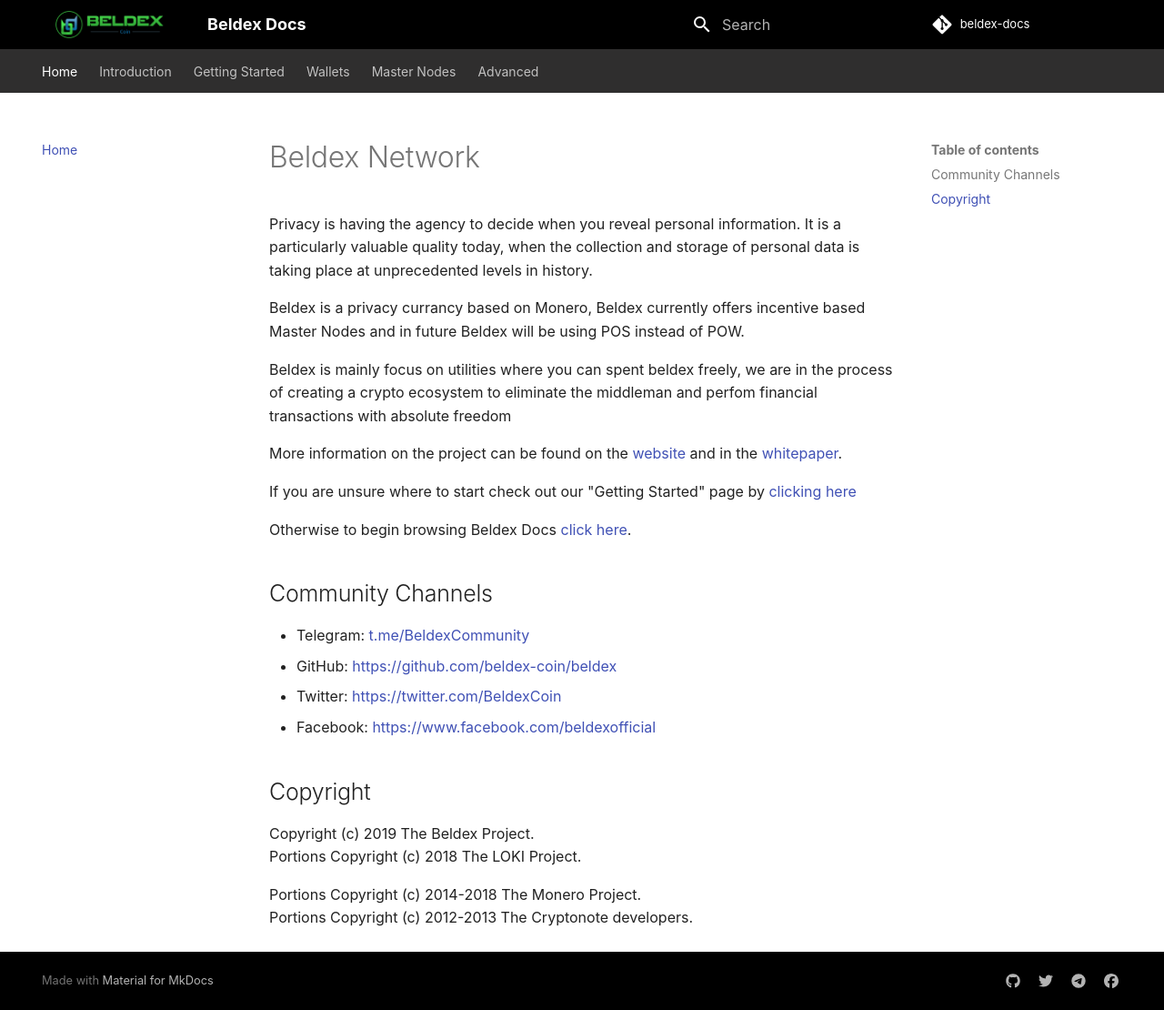
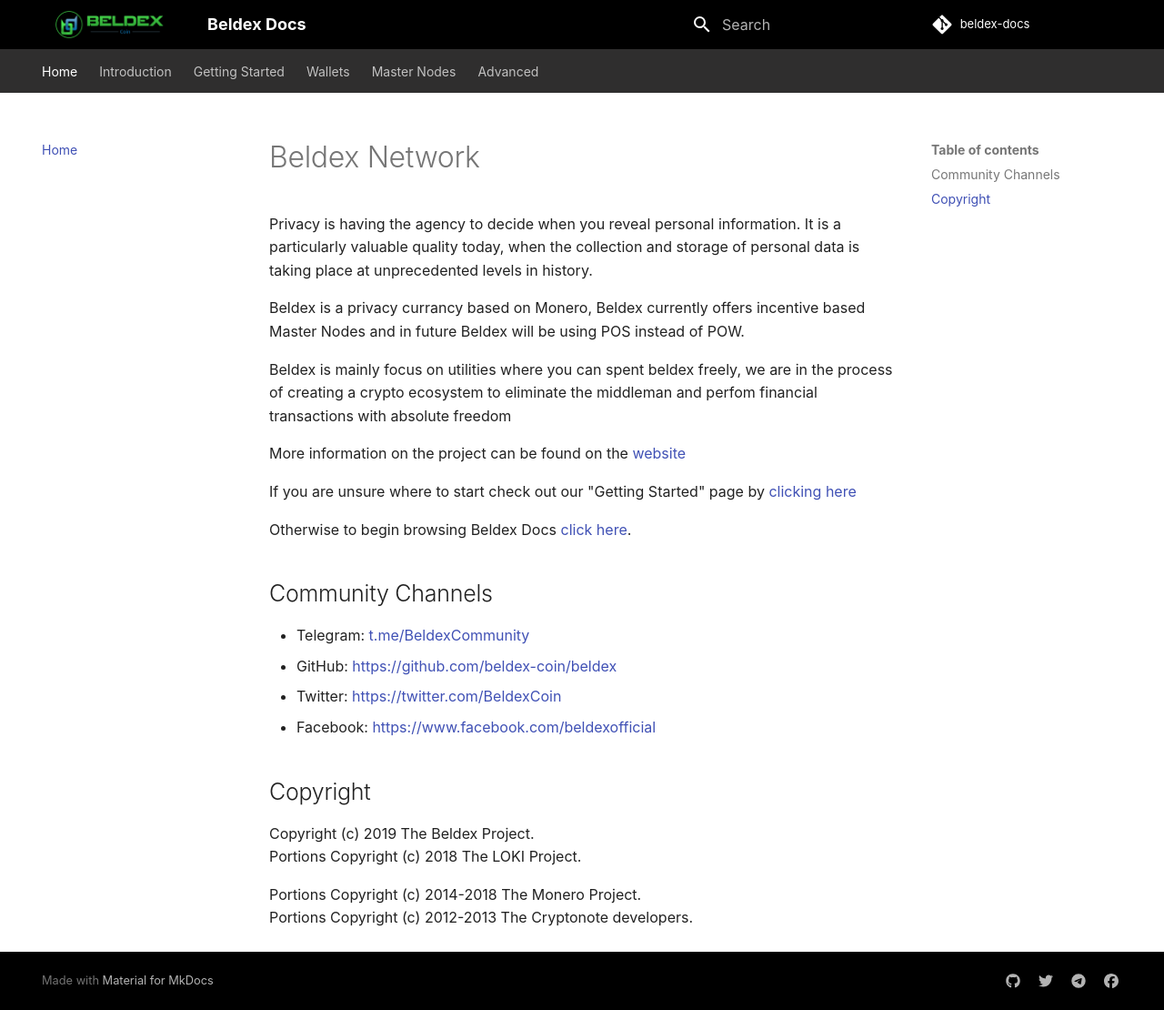
Before and after one commit to Beldex-Coin/beldex-docs, an MkDocs documentation site: the page built from docs/index.md, in a window 1280 px wide and 1110 px high. Shown: the whole window at 91% size. Built offline with MkDocs 1.6.1 and Material for MkDocs 9.7.7, drawn with Linux system fonts in a browser that asks for light colours; comment, search, counter and statistics services are not loaded.

Commit message:
removed depricated whitepaper link

```diff
--- a/docs/index.md
+++ b/docs/index.md
@@ -6,7 +6,7 @@ Beldex is a privacy currancy based on Monero, Beldex currently offers incentive
 
 Beldex is mainly focus on utilities where you can spent beldex freely, we are in the process of creating a crypto ecosystem to eliminate the middleman and perfom financial transactions with absolute freedom
 
-More information on the project can be found on the [website](https://beldex.io) and in the [whitepaper](https://coin.beldex.io/pdf/whitepaper.pdf).
+More information on the project can be found on the [website](https://beldex.io)
 
 If you are unsure where to start check out our "Getting Started" page by [clicking here](Introduction/GettingStarted.md)
 
```
